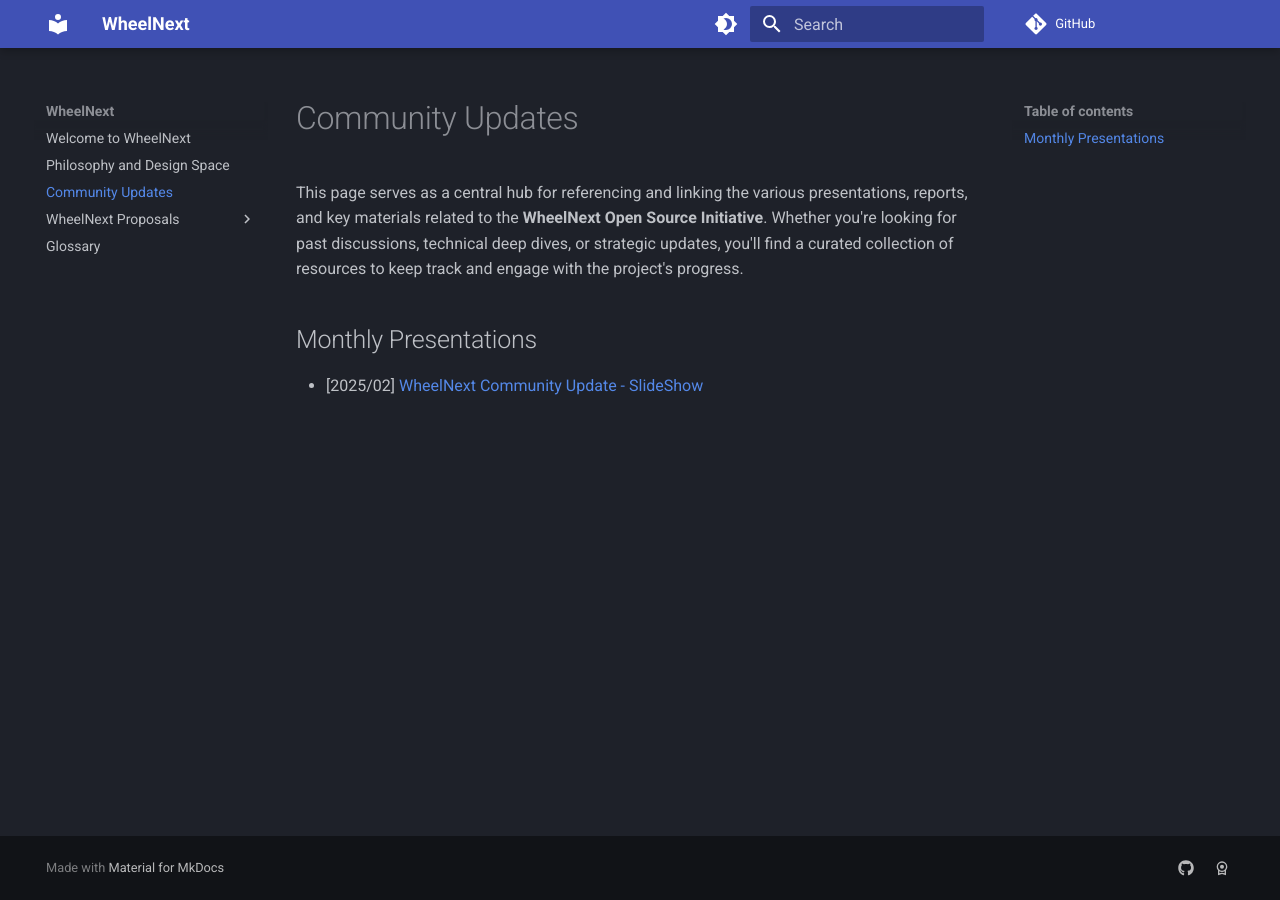
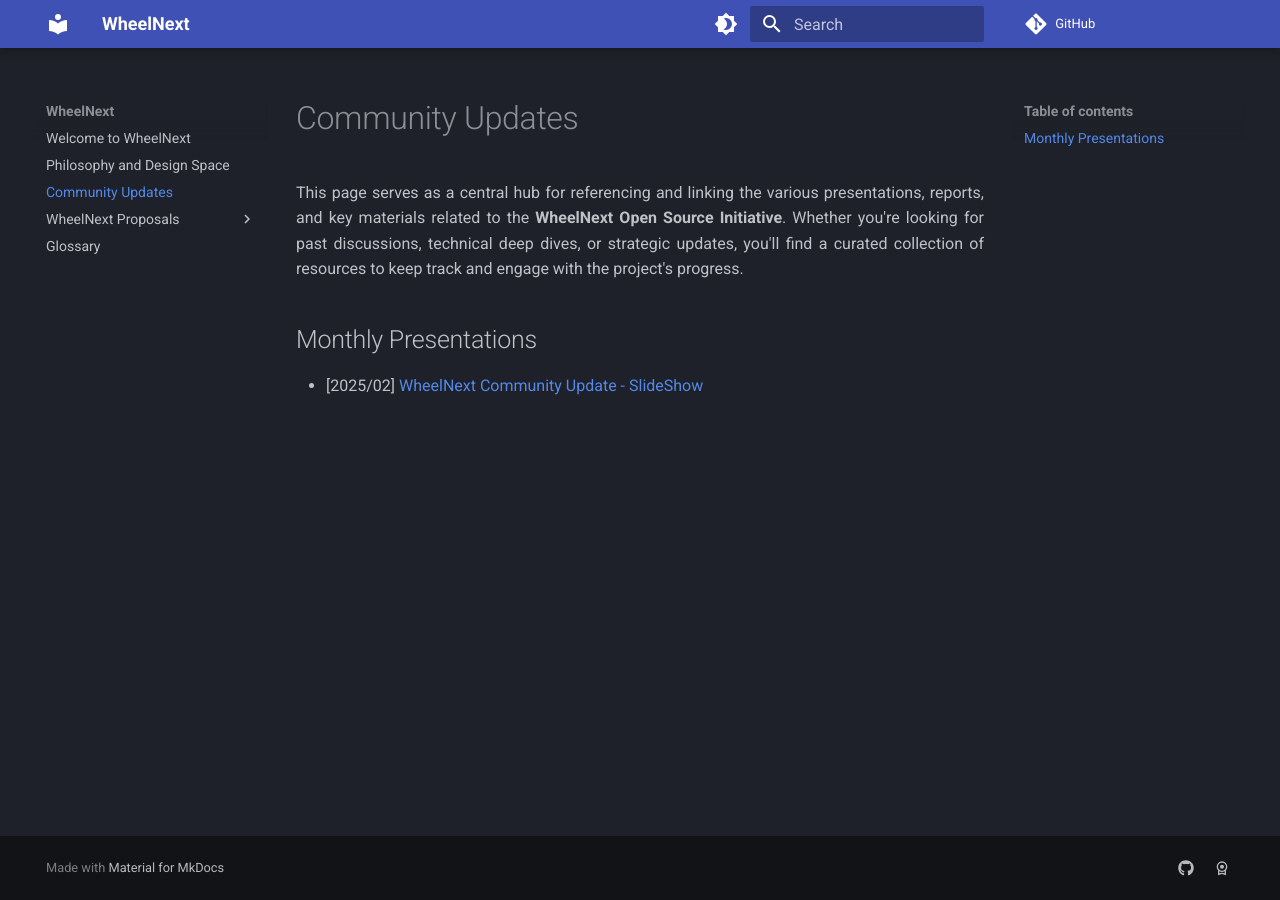
Before and after one commit to wheelnext/wheelnext, an MkDocs documentation site: the page built from docs/community_updates.md, in a window 1280 px wide. Built offline with MkDocs 1.6.1 and Material for MkDocs 9.7.7, drawn with Linux system fonts in a browser that asks for light colours; comment, search, counter and statistics services are not loaded.

Commit message:
Restore justified Text

```diff
--- /dev/null
+++ b/docs/assets/css/style.css
@@ -0,0 +1,3 @@
+p {
+    text-align: justify;
+}
--- a/mkdocs.yml
+++ b/mkdocs.yml
@@ -61,3 +61,6 @@
       link: https://github.com/wheelnext/wheelnext
     - icon: material/license
       link: https://github.com/wheelnext/wheelnext/blob/main/LICENSE
+
+extra_css:
+  - assets/css/style.css
```
